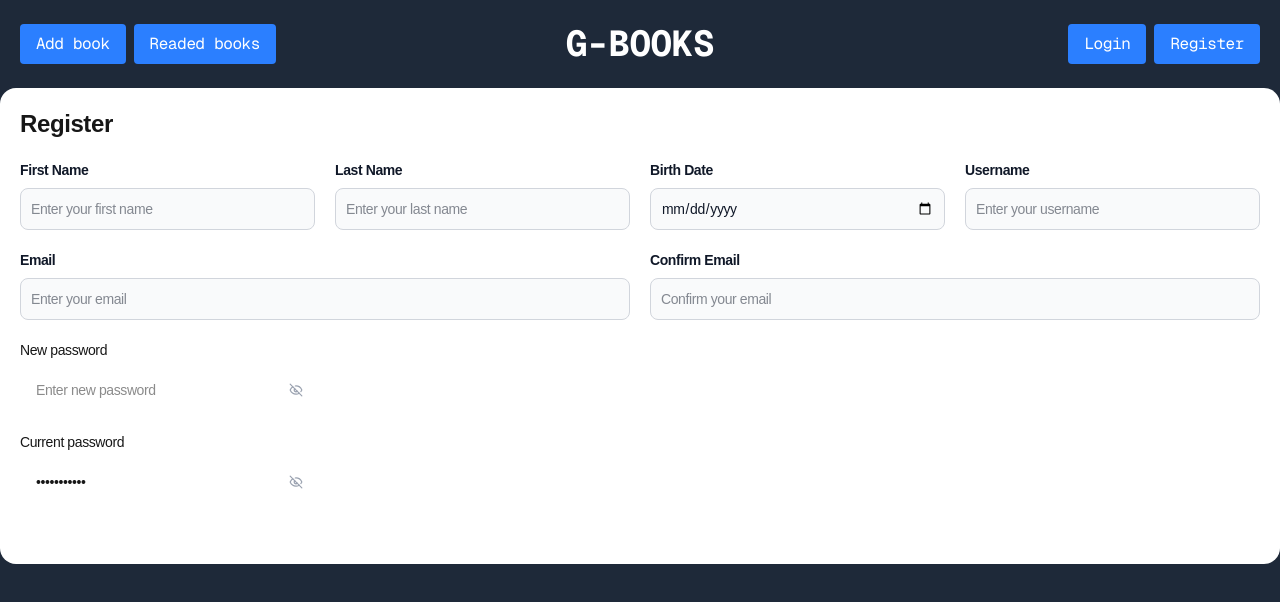
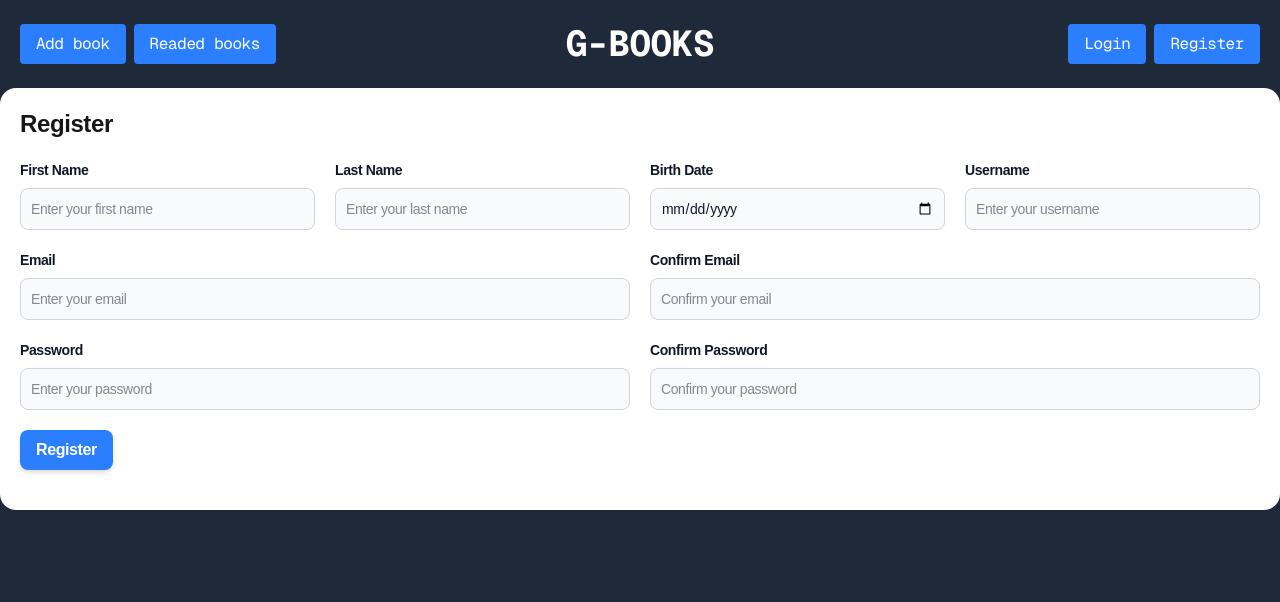
Before and after one commit to Gurjant002/book_house, a Next.js app: page /register in a window 1280 px wide. Shown: the top 602 px of the page. Built offline with nearby package versions, Linux system fonts and the light colour scheme.

Commit message:
Refactor API calls and enhance registration functionality with password confirmation

```diff
--- a/next.config.ts
+++ b/next.config.ts
@@ -3,6 +3,7 @@ import type { NextConfig } from "next";
 const nextConfig: NextConfig = {
   /* config options here */
   devIndicators: false,
+  reactStrictMode: false
 };
 
 export default nextConfig;
--- a/src/api/book.ts
+++ b/src/api/book.ts
@@ -5,8 +5,10 @@ import {Book} from '../models/book';
 //   return data;
 // }
 
+const API_URL = 'http://localhost:8000/api/books';
+
 export async function getBooks() {
-  const res = await fetch('http://localhost:8000/api/books/get-all-books', {
+  const res = await fetch(`${API_URL}/get-all-books`, {
     method: 'GET',
     headers: {
       'Content-Type': 'application/json',
@@ -18,7 +20,7 @@ export async function getBooks() {
 }
 
 export async function saveBook(book: Book[]) {
-  const res = await fetch('http://localhost:8000/api/books/add-books', {
+  const res = await fetch(`${API_URL}/add-books`, {
     method: 'POST',
     headers: {
       'Content-Type': 'application/json',
--- /dev/null
+++ b/src/api/user.ts
@@ -0,0 +1,20 @@
+import { RegisterUser } from "@/models/user";
+
+const API_URL = 'http://localhost:8000/api/users';
+
+export async function registerUser(user: RegisterUser) {
+  const response = await fetch(`${API_URL}/register`, {
+    method: "POST",
+    headers: {
+      "Content-Type": "application/json",
+    },
+    body: JSON.stringify(user),
+  });
+
+  if (!response.ok) {
+    throw new Error("Failed to register user");
+  }
+
+  const data = await response.json();
+  return data;
+}
--- a/src/app/components/catalogo.tsx
+++ b/src/app/components/catalogo.tsx
@@ -44,7 +44,7 @@ export default function Catalog() {
         </header>
 
         {error == false && error !== null ?
-          <div className="grid grid-cols-1 gap-6 md:grid-cols-2 lg:grid-cols-3 xl:grid-cols-6 px-48">
+          <div className="grid grid-cols-1 gap-6 md:grid-cols-2 lg:grid-cols-3 xl:grid-cols-4 px-48">
           {books.map((book: Book) => (
             <div key={book.id} className="bg-gray-800 text-white p-3 rounded-lg shadow-lg flex flex-col gap-3 h-fit">
               <div className="flex flex-col gap-1">
@@ -58,6 +58,7 @@ export default function Catalog() {
                 </div>
                 <div className="text-lg text-justify">
                   <p className="text-2xl font-semibold">Description</p>
+                  <p>Owner: {book.owner_id ? book.owner_id : "Gurjant Singh"}</p>
                   <p>Author: {book.author}</p>
                   <p>ISBN: {book.isbn}</p>
                   <p>Pages: {book.pages}</p>
--- a/src/app/register/page.tsx
+++ b/src/app/register/page.tsx
@@ -5,8 +5,12 @@ import { useEffect } from "react"
 import HeaderPanel from "../components/header_panel"
 import { RegisterUser } from "@/models/user"
 
+import { registerUser } from "@/api/user"
+
 export default function Register() {
   const [error, setError] = useState<string | null>(null)
+  const [confirmPass, setConfirmPass] = useState<boolean>()
+  const [confirmEmail, setConfirmEmail] = useState<boolean>()
   const [user, setUser] = useState<RegisterUser>({
     username: "",
     email: "",
@@ -30,6 +34,37 @@ export default function Register() {
     })
   }
 
+  const handleConfirmPassword = (e: React.ChangeEvent<HTMLInputElement>) => {
+    const { value } = e.target
+    if (value !== user.password) {
+      setError("Passwords do not match")
+      setConfirmPass(false)
+    } else {
+      setError(null)
+      setConfirmPass(true)
+    }
+    setUser({
+      ...user,
+      confirm_password: value,
+    })
+  }
+
+  const handleRegister = async () => {
+    if (confirmPass === false || confirmEmail === false) {
+      return
+    }
+    try {
+      const response = await registerUser(user)
+      if (response) {
+        console.log("User registered successfully:", response)
+        // Redirect to login or home page
+      }
+    } catch (error) {
+      console.error("Error registering user:", error)
+      setError("Registration failed. Please try again.")
+    }
+  }
+
   return (
     <>
       <HeaderPanel />
@@ -38,7 +73,7 @@ export default function Register() {
           <div>
             <h2 className="text-2xl font-bold">Register</h2>
           </div>
-          <form className="grid grid-cols-1 gap-5 lg:grid-cols-4 py-5">
+          <div className="grid grid-cols-1 gap-5 lg:grid-cols-4 py-5"  >
             <div>
               <label htmlFor="first_name" className="block mb-2 text-sm font-semibold text-gray-900 dark:text-white">
                 First Name
@@ -111,60 +146,68 @@ export default function Register() {
               />
             </div>
             <div className="col-span-2">
-              <label htmlFor="confirm_email" className="block mb-2 text-sm font-semibold text-gray-900 dark:text-white">
+              <label htmlFor="confirm_email" className={"block mb-2 text-sm font-semibold " + (confirmEmail === false ? "text-red-500" : "text-gray-900") + " dark:text-white"}>
                 Confirm Email
               </label>
               <input
                 type="email"
                 id="confirm_email"
                 name="confirm_email"
-                onChange={handleChange}
+                onChange={(e) => {
+                  handleChange(e)
+                  setConfirmEmail(e.target.value === user.email)
+                }}
                 placeholder="Confirm your email"
                 value={user.confirm_email}
                 className="bg-gray-50 border border-gray-300 text-gray-900 text-sm rounded-lg focus:ring-blue-500 focus:border-blue-500 block w-full p-2.5"
                 required
               />
+              <div>{confirmEmail === false && <p className="text-red-500 text-sm">Emails do not match</p>}</div>
             </div>
-            <div className="space-y-5" data-hs-toggle-password-group="">
-            <div className="max-w-sm">
-              <label htmlFor="hs-toggle-password-multi-toggle-np" className="block text-sm mb-2 dark:text-white">New password</label>
-              <div className="relative">
-                <input id="hs-toggle-password-multi-toggle-np" type="password" className="py-2.5 sm:py-3 ps-4 pe-10 block w-full border-gray-200 rounded-lg sm:text-sm focus:border-blue-500 focus:ring-blue-500 disabled:opacity-50 disabled:pointer-events-none dark:bg-neutral-900 dark:border-neutral-700 dark:text-neutral-400 dark:placeholder-neutral-500 dark:focus:ring-neutral-600" placeholder="Enter new password" />
-                <button type="button" data-hs-toggle-password='{
-                    "target": ["#hs-toggle-password-multi-toggle", "#hs-toggle-password-multi-toggle-np"]
-                  }' className="absolute inset-y-0 end-0 flex items-center z-20 px-3 cursor-pointer text-gray-400 rounded-e-md focus:outline-hidden focus:text-blue-600 dark:text-neutral-600 dark:focus:text-blue-500">
-                  <svg className="shrink-0 size-3.5" width="24" height="24" viewBox="0 0 24 24" fill="none" stroke="currentColor" stroke-width="2" stroke-linecap="round" stroke-linejoin="round">
-                    <path className="hs-password-active:hidden" d="M9.88 9.88a3 3 0 1 0 4.24 4.24"></path>
-                    <path className="hs-password-active:hidden" d="M10.73 5.08A10.43 10.43 0 0 1 12 5c7 0 10 7 10 7a13.16 13.16 0 0 1-1.67 2.68"></path>
-                    <path className="hs-password-active:hidden" d="M6.61 6.61A13.526 13.526 0 0 0 2 12s3 7 10 7a9.74 9.74 0 0 0 5.39-1.61"></path>
-                    <line className="hs-password-active:hidden" x1="2" x2="22" y1="2" y2="22"></line>
-                    <path className="hidden hs-password-active:block" d="M2 12s3-7 10-7 10 7 10 7-3 7-10 7-10-7-10-7Z"></path>
-                    <circle className="hidden hs-password-active:block" cx="12" cy="12" r="3"></circle>
-                  </svg>
-                </button>
-              </div>
+            <div className="col-span-2">
+              <label htmlFor="password" className="block mb-2 text-sm font-semibold text-gray-900 dark:text-white">
+                Password
+              </label>
+              <input
+                type="password"
+                id="password"
+                name="password"
+                onChange={handleChange}
+                placeholder="Enter your password"
+                value={user.password}
+                className="bg-gray-50 border border-gray-300 text-gray-900 text-sm rounded-lg focus:ring-blue-500 focus:border-blue-500 block w-full p-2.5"
+                required
+              />
             </div>
-
-            <div className="max-w-sm mb-5">
-              <label htmlFor="hs-toggle-password-multi-toggle" className="block text-sm mb-2 dark:text-white">Current password</label>
-              <div className="relative">
-                <input id="hs-toggle-password-multi-toggle" type="password" className="py-2.5 sm:py-3 ps-4 pe-10 block w-full border-gray-200 rounded-lg sm:text-sm focus:border-blue-500 focus:ring-blue-500 disabled:opacity-50 disabled:pointer-events-none dark:bg-neutral-900 dark:border-neutral-700 dark:text-neutral-400 dark:placeholder-neutral-500 dark:focus:ring-neutral-600" placeholder="Enter current password" value="12345qwerty" />
-                <button type="button" data-hs-toggle-password='{
-                    "target": ["#hs-toggle-password-multi-toggle", "#hs-toggle-password-multi-toggle-np"]
-                  }' className="absolute inset-y-0 end-0 flex items-center z-20 px-3 cursor-pointer text-gray-400 rounded-e-md focus:outline-hidden focus:text-blue-600 dark:text-neutral-600 dark:focus:text-blue-500">
-                  <svg className="shrink-0 size-3.5" width="24" height="24" viewBox="0 0 24 24" fill="none" stroke="currentColor" stroke-width="2" stroke-linecap="round" stroke-linejoin="round">
-                    <path className="hs-password-active:hidden" d="M9.88 9.88a3 3 0 1 0 4.24 4.24"></path>
-                    <path className="hs-password-active:hidden" d="M10.73 5.08A10.43 10.43 0 0 1 12 5c7 0 10 7 10 7a13.16 13.16 0 0 1-1.67 2.68"></path>
-                    <path className="hs-password-active:hidden" d="M6.61 6.61A13.526 13.526 0 0 0 2 12s3 7 10 7a9.74 9.74 0 0 0 5.39-1.61"></path>
-                    <line className="hs-password-active:hidden" x1="2" x2="22" y1="2" y2="22"></line>
-                    <path className="hidden hs-password-active:block" d="M2 12s3-7 10-7 10 7 10 7-3 7-10 7-10-7-10-7Z"></path>
-                    <circle className="hidden hs-password-active:block" cx="12" cy="12" r="3"></circle>
-                  </svg>
-                </button>
-              </div>
+            <div className="col-span-2">
+              <label htmlFor="confirm_password" className={"block mb-2 text-sm font-semibold " + (confirmPass === false ? "text-red-500" : "text-gray-900") + " dark:text-white"}>
+                Confirm Password
+              </label>
+              <input
+                type="password"
+                id="confirm_password"
+                name="confirm_password"
+                /* onChange={() => {
+                  handleChange
+                  handleConfirmPassword
+                }} */
+                onChange={(e) => {
+                  handleChange(e)
+                  handleConfirmPassword(e)
+                }}
+                placeholder="Confirm your password"
+                value={user.confirm_password}
+                className="bg-gray-50 border border-gray-300 text-gray-900 text-sm rounded-lg focus:ring-blue-500 focus:border-blue-500 block w-full p-2.5"
+                required
+              />
+              <div>{confirmPass === false && <p className="text-red-500 text-sm">Passwords do not match</p>}</div>
+            </div>
+            <div>
+              <button type="button" disabled={confirmPass === false} className="bg-blue-500 text-white font-semibold py-2 px-4 rounded-lg shadow-md hover:bg-blue-600 cursor-pointer transition-colors duration-300" onClick={handleRegister}>
+                Register
+              </button>
             </div>
           </div>
-          </form>
         </div>
       </main>
     </>
```
